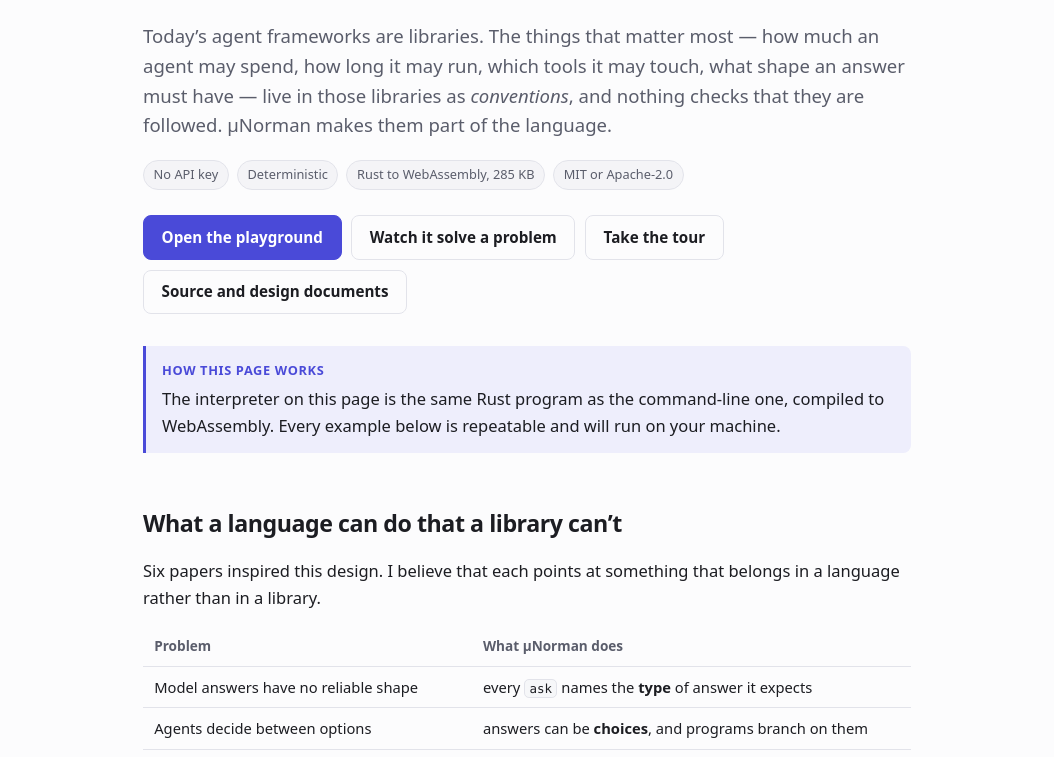
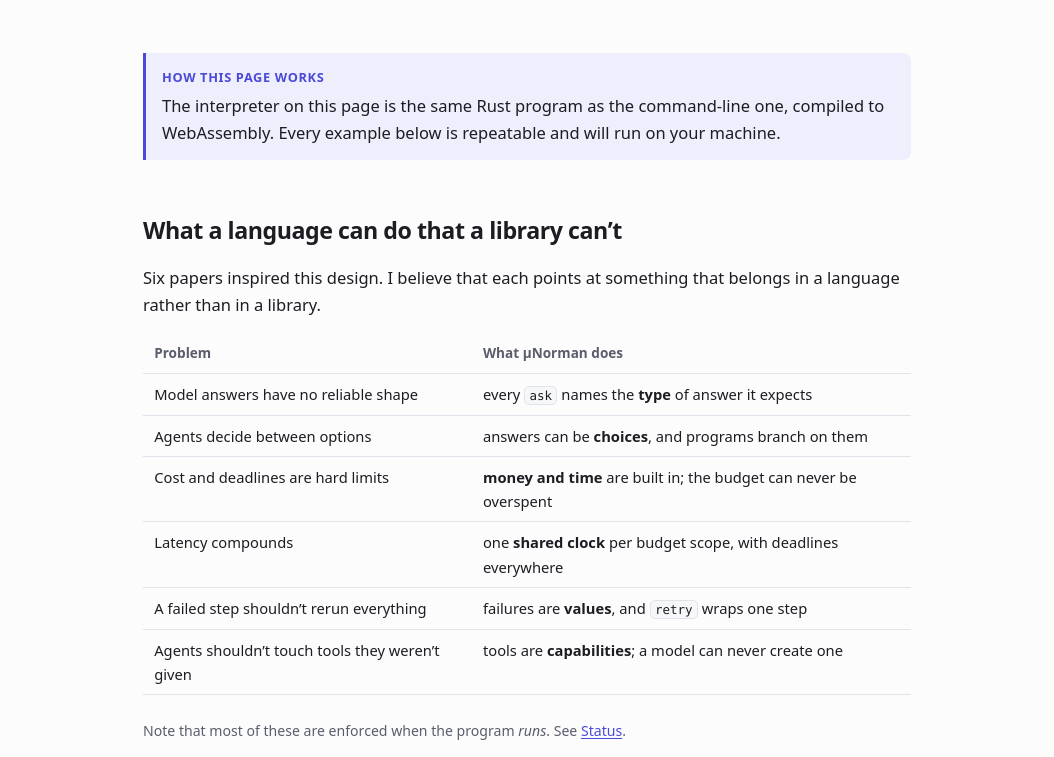
Before and after one commit to iliketocode2/Norman, a plain HTML site: page docs/index.html in a window 1280 px wide. Shown: the part 171-928 px from the top of the page, without its empty margins (113-1167 px from the left). Drawn offline with Linux system fonts and the light colour scheme.

Commit message:
Simplify docs

```diff
--- a/docs/index.html
+++ b/docs/index.html
@@ -19,7 +19,6 @@
       <a href="reference.html">Reference</a>
       <a href="playground.html">Playground</a>
       <a href="#guarantees">Guarantees</a>
-      <a href="#status">Status</a>
       <a href="https://github.com/iliketocode2/Norman">GitHub</a>
       <button class="theme" type="button" aria-label="Switch between light and dark">☾</button>
     </nav>
@@ -31,26 +30,6 @@
   <section class="hero">
     <h1>A small language for AI&nbsp;agents</h1>
     <p class="tagline">Typed model calls, budgets in money and time, tools, and concurrency.</p>
-    <p class="lede">
-      Today&rsquo;s agent frameworks are libraries. The things that matter most &mdash; how much an agent
-      may spend, how long it may run, which tools it may touch, what shape an answer must have &mdash;
-      live in those libraries as <em>conventions</em>, and nothing checks that they are followed.
-      µNorman makes them part of the language.
-    </p>
-
-    <div class="badges">
-      <span class="badge">No API key</span>
-      <span class="badge">Deterministic</span>
-      <span class="badge">Rust to WebAssembly, 285&nbsp;KB</span>
-      <span class="badge">MIT or Apache-2.0</span>
-    </div>
-
-    <div class="cta">
-      <a class="primary" href="playground.html">Open the playground</a>
-      <a href="watch.html">Watch it solve a problem</a>
-      <a href="#tour">Take the tour</a>
-      <a href="https://github.com/iliketocode2/Norman">Source and design documents</a>
-    </div>
   </section>
 
   <div class="note">
```
Also changed, not shown: docs/playground.html (+0 -1 lines), docs/reference.html (+0 -1 lines).
